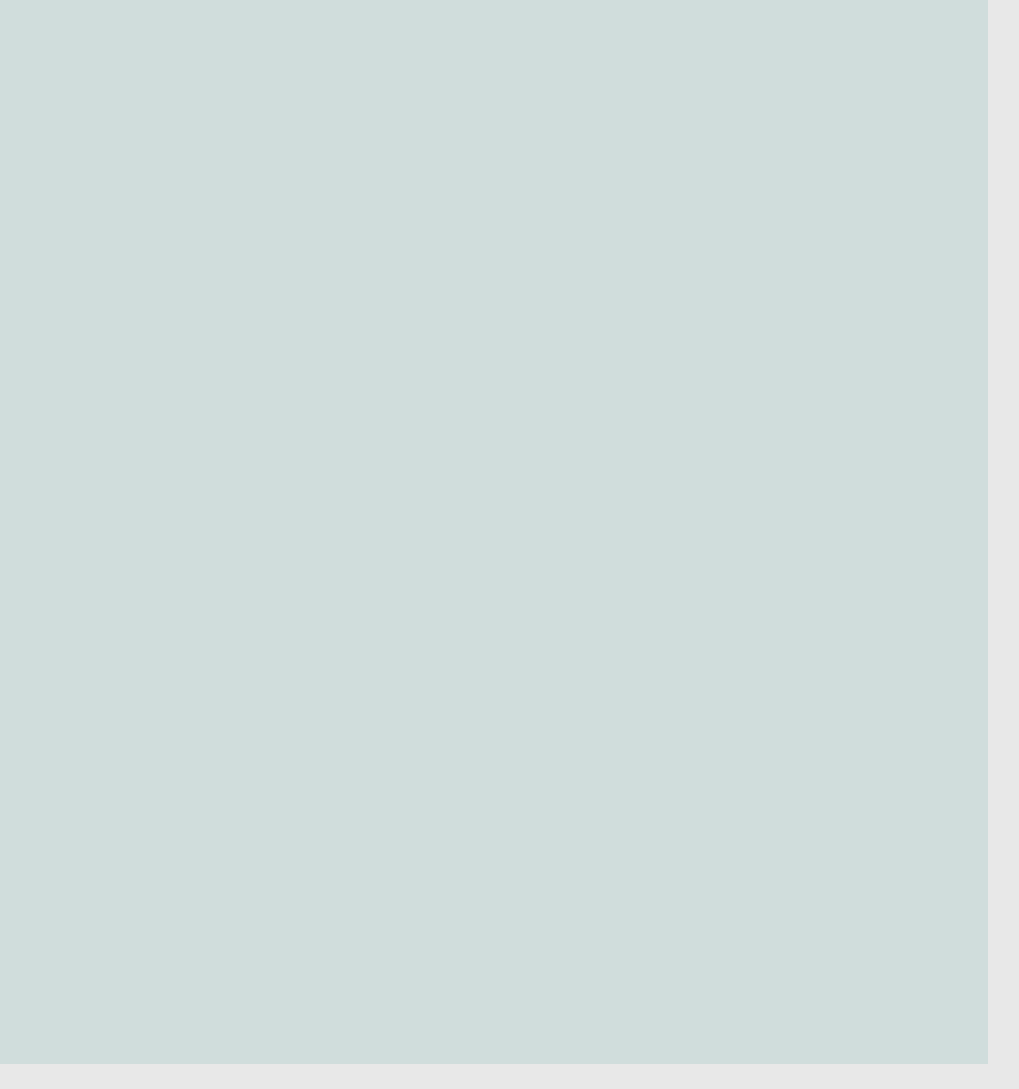
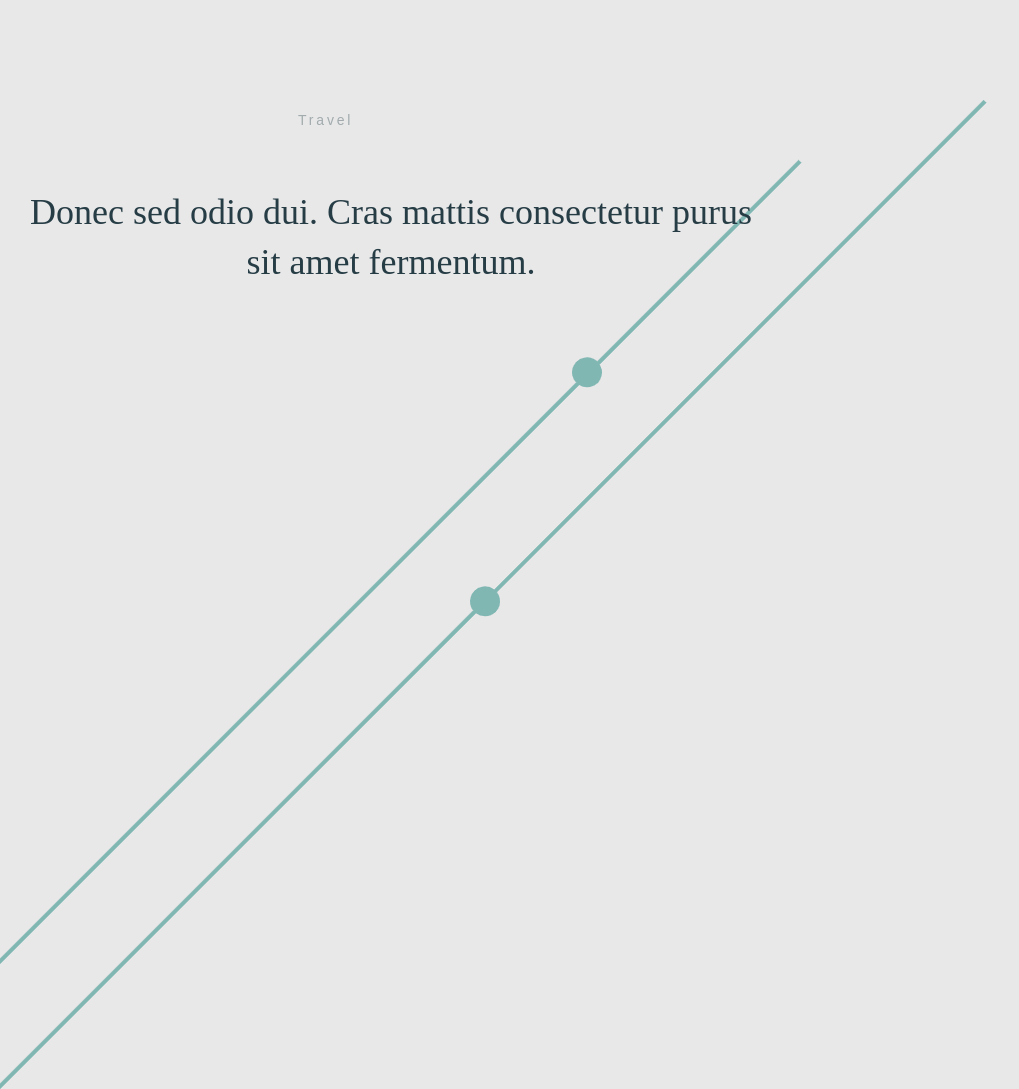
Before and after one commit to AlekseyLysenko90/firstprogect, a plain HTML site: page Homework css5/index.html in a window 1280 px wide. Shown: the top 1089 px of the page, without its empty margins (202-1221 px from the left). Before the commit the page ends 1064 px from the top, so only its background shows below. Drawn offline with Linux system fonts and the light colour scheme.

Commit message:
homework css and html attempt number 2

```diff
--- a/Homework css5/css/style.css
+++ b/Homework css5/css/style.css
@@ -37,13 +37,40 @@ img{vertical-align: top;}
 h1,h2,h3,h4,h5,h6{font-size: inherit; font-weight: 400;}
 
 body{
-	background-color: #e8e8e8;
+  width: 1190px;
+  height: 1503px;
+  padding: 0 0 46px;
+  background-color: #e8e8e8;
+}
+
+.headtext{
+	background: url('../img/Ellipse 1 copy.png');
+	width: 1190px;
+	height: 1064px;
 
 }
 
-.ellipse{
-	opacity: 0.24;
-	width: 1190px;
-	height: 1064px;
-	background-color: #80b7b3;
+.travel{
+	margin: 100px 520px 77px 500px;
+	font-family: Arial, "Helvetica Neue", Helvetica, sans-serif;
+	opacity: 0.6;
+	line-height: 2.86;
+	letter-spacing: 2.8px;
+	color: rgba(39, 61, 70, 0.6);
+	width: 67px;
+	height: 10px;
 }
+
+.donec{
+	margin: 28px 62px 77px 58px;
+	font-family: "Times New Roman", Times, Baskerville, Georgia, serif;
+  font-size: 36px;
+  font-weight: normal;
+  font-stretch: normal;
+  font-style: normal;
+  line-height: 1.39;
+  letter-spacing: normal;
+  text-align: center;
+  color: #273d46;
+
+}
--- a/Homework css5/index.html
+++ b/Homework css5/index.html
@@ -7,8 +7,13 @@
 	<link rel="stylesheet" href="css/style.css">
 </head>
 <body>
-	<div class="ellipse">
-
+		<div class="headtext">
+			<div class="travel">
+				Travel
+			</div>
+			<div class="donec">
+				Donec sed odio dui. Cras mattis consectetur purus <br>sit amet fermentum.
+			</div>
 	</div>
 </body>
 </html>
```
